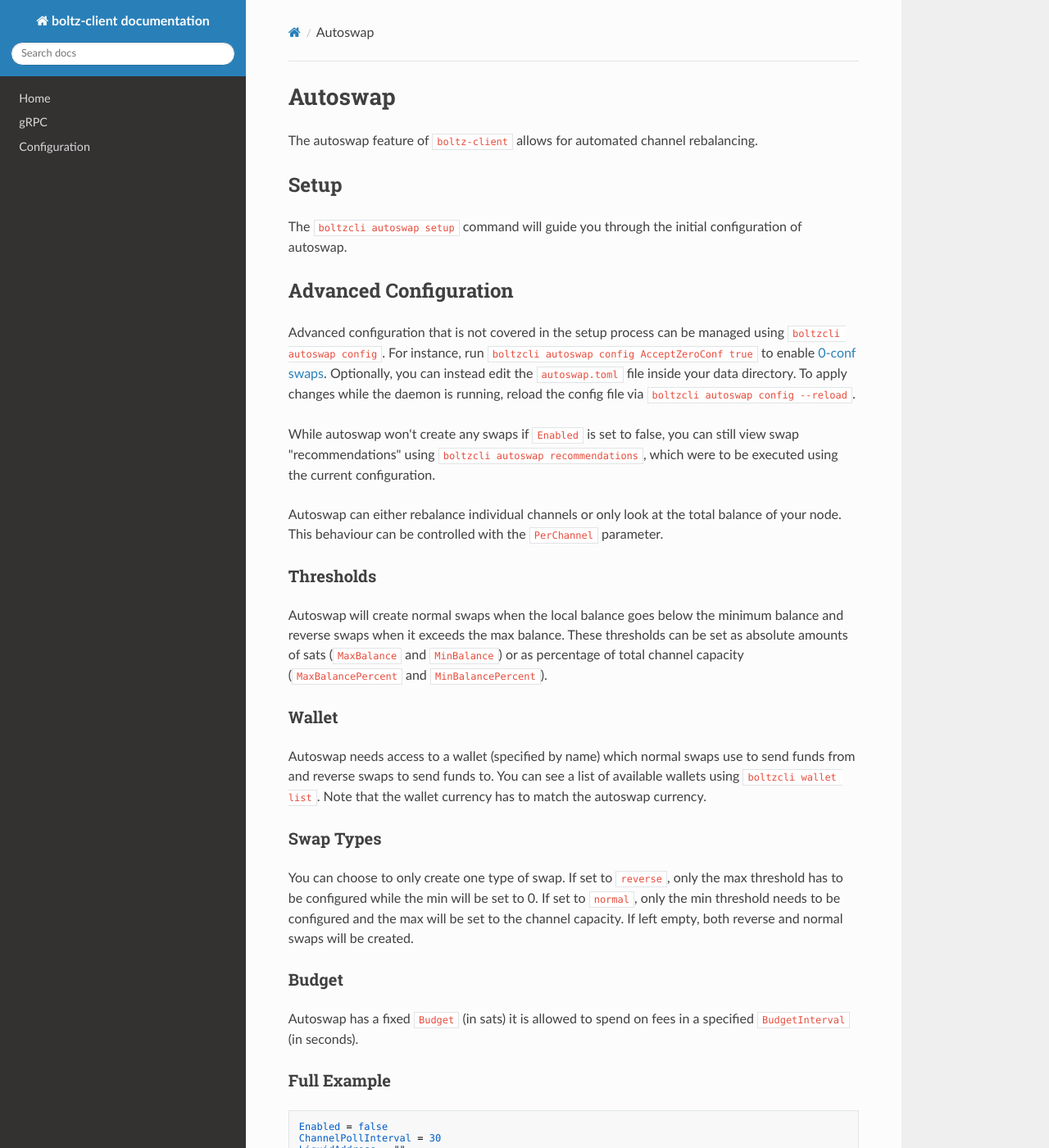
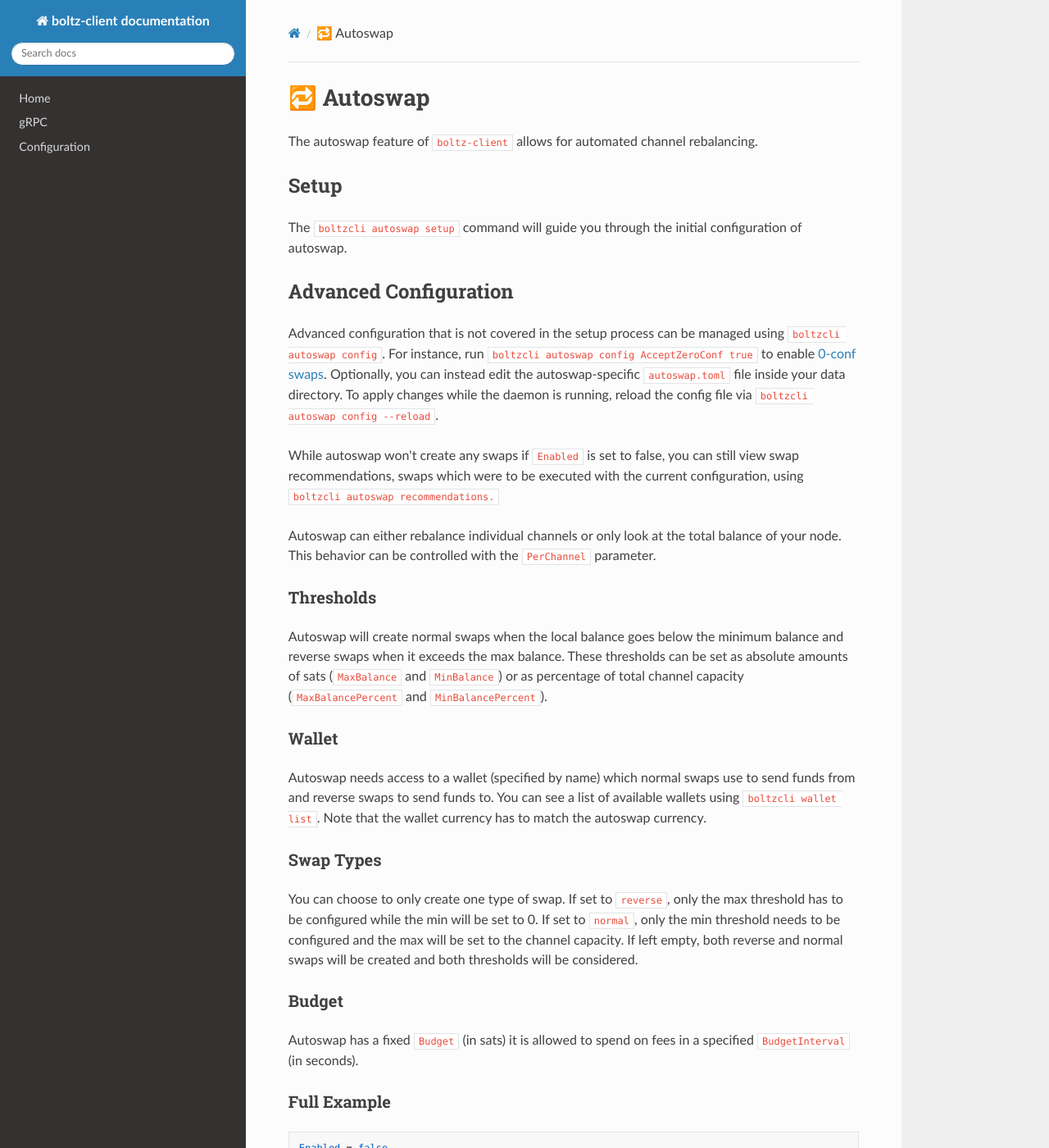
Before and after one commit to BoltzExchange/boltz-client, an MkDocs documentation site: the page built from docs/autoswap.md, in a window 1280 px wide and 1400 px high. Shown: the whole window at 82% size. Built offline with MkDocs 1.6.1, drawn with Linux system fonts in a browser that asks for light colours; nearby versions of some CDN libraries.

Commit message:
docs: update autoswap emoji

```diff
--- a/docs/autoswap.md
+++ b/docs/autoswap.md
@@ -1,4 +1,4 @@
-# Autoswap
+# 🔁 Autoswap
 
 The autoswap feature of `boltz-client` allows for automated channel rebalancing.
 
@@ -8,11 +8,11 @@ The `boltzcli autoswap setup` command will guide you through the initial configu
 
 ## Advanced Configuration
 
-Advanced configuration that is not covered in the setup process can be managed using `boltzcli autoswap config`. For instance, run `boltzcli autoswap config AcceptZeroConf true` to enable [0-conf swaps](https://docs.boltz.exchange/v/api/0-conf). Optionally, you can instead edit the `autoswap.toml` file inside your data directory. To apply changes while the daemon is running, reload the config file via `boltzcli autoswap config --reload`.
+Advanced configuration that is not covered in the setup process can be managed using `boltzcli autoswap config`. For instance, run `boltzcli autoswap config AcceptZeroConf true` to enable [0-conf swaps](https://docs.boltz.exchange/v/api/0-conf). Optionally, you can instead edit the autoswap-specific `autoswap.toml` file inside your data directory. To apply changes while the daemon is running, reload the config file via `boltzcli autoswap config --reload`.
 
-While autoswap won't create any swaps if `Enabled` is set to false, you can still view swap "recommendations" using `boltzcli autoswap recommendations`, which were to be executed using the current configuration.
+While autoswap won't create any swaps if `Enabled` is set to false, you can still view swap recommendations, swaps which were to be executed with the current configuration, using `boltzcli autoswap recommendations.`
 
-Autoswap can either rebalance individual channels or only look at the total balance of your node. This behaviour can be controlled with the `PerChannel` parameter.
+Autoswap can either rebalance individual channels or only look at the total balance of your node. This behavior can be controlled with the `PerChannel` parameter.
 
 ### Thresholds
 
@@ -24,7 +24,7 @@ Autoswap needs access to a wallet (specified by name) which normal swaps use to
 
 ### Swap Types
 
-You can choose to only create one type of swap. If set to `reverse`, only the max threshold has to be configured while the min will be set to 0. If set to `normal`, only the min threshold needs to be configured and the max will be set to the channel capacity. If left empty, both reverse and normal swaps will be created.
+You can choose to only create one type of swap. If set to `reverse`, only the max threshold has to be configured while the min will be set to 0. If set to `normal`, only the min threshold needs to be configured and the max will be set to the channel capacity. If left empty, both reverse and normal swaps will be created and both thresholds will be considered.
 
 ### Budget
 
```
Also changed, not shown: docs/README.md (+12 -12 lines), docs/wallets.md (+3 -3 lines).
